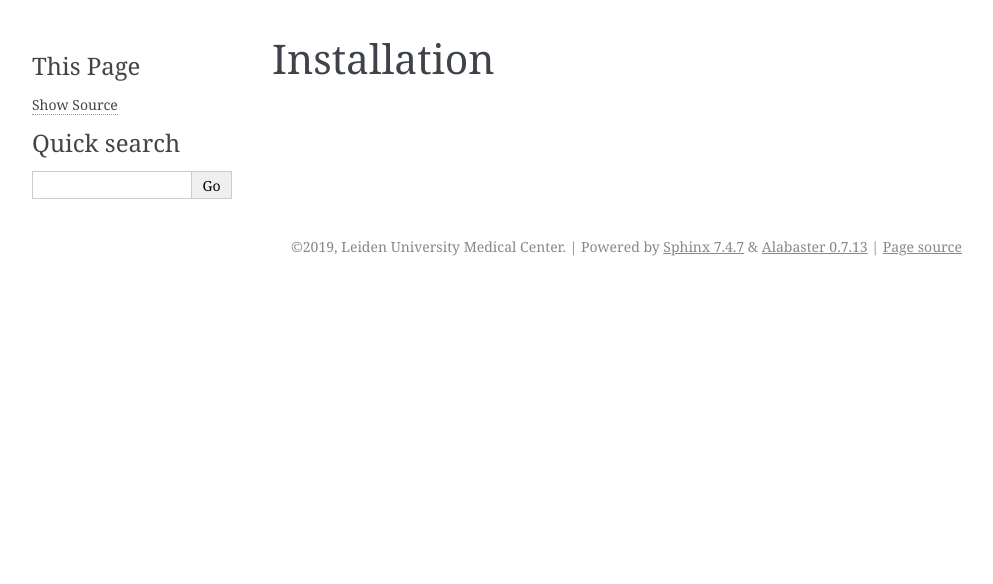
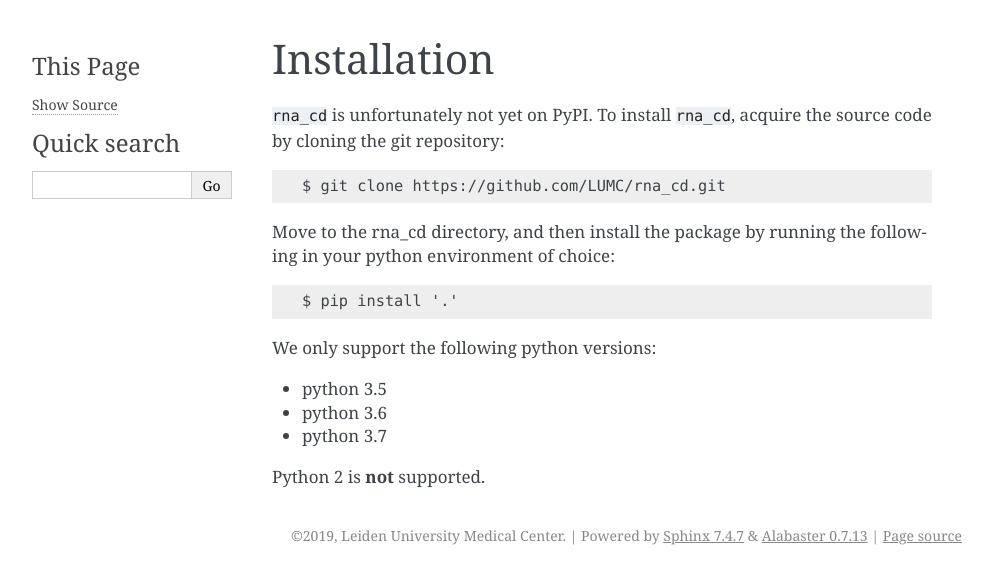
Before and after one commit to LUMC/rna_cd, a Sphinx documentation site: the page built from docs/source/installation.rst, in a window 1280 px wide. Shown: the top 584 px of the page, without its empty margins (148-1141 px from the left). Built offline with Sphinx 7.4.7, drawn with Linux system fonts in a browser that asks for light colours; pages that are not in the unit, such as notebooks, are missing from menus.

Commit message:
installation instructions

```diff
--- a/docs/source/installation.rst
+++ b/docs/source/installation.rst
@@ -1,2 +1,21 @@
 Installation
 ============
+
+``rna_cd`` is unfortunately not yet on PyPI. To install ``rna_cd``, acquire
+the source code by cloning the git repository::
+
+    $ git clone https://github.com/LUMC/rna_cd.git
+
+
+Move to the rna_cd directory, and then install the package by running the
+following in your python environment of choice::
+
+    $ pip install '.'
+
+We only support the following python versions:
+
+* python 3.5
+* python 3.6
+* python 3.7
+
+Python 2 is **not** supported.
--- a/docs/source/introduction.rst
+++ b/docs/source/introduction.rst
@@ -18,4 +18,4 @@ rna_cd is a python package and command line tool designed to detect such
 RNA contamination of DNA-seq experiments. It uses the altered coverage
 and softclip patterns in contaminated samples to train a Support Vector
 Machine that can classify BAM files into contaminated ("positive") and
-uncontamined ("negative") groups.
+uncontaminated ("negative") groups.
```
